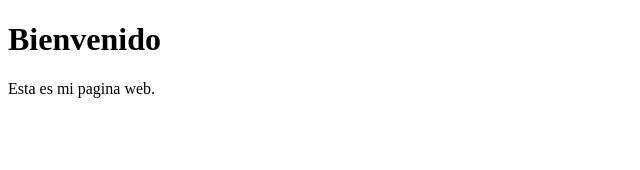
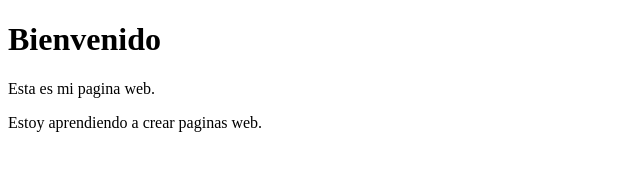
Before and after one commit to YamilLasNieves/PruebaGit, a plain HTML site: page index.html in a window 1280 px wide. Shown: the whole page, without its empty margins (0-640 px from the left). Drawn offline with Linux system fonts and the light colour scheme.

Commit message:
Se agrego un segundo parrafo a la pagina principal

```diff
--- a/index.html
+++ b/index.html
@@ -9,5 +9,6 @@
 
     <h1>Bienvenido</h1>
     <p>Esta es mi pagina web.</p>
+    <p>Estoy aprendiendo a crear paginas web.</p>
 </body>
 </html>
```
